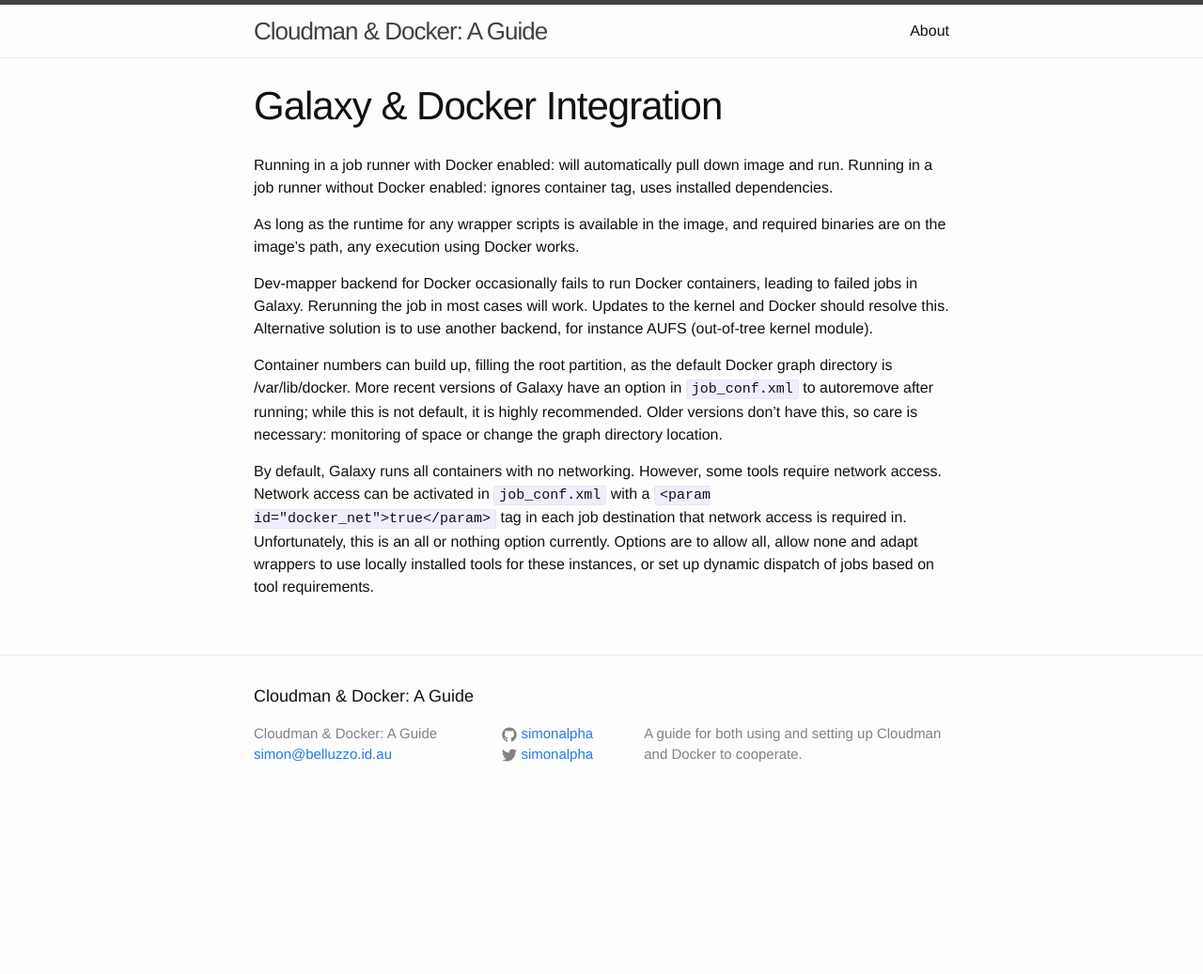
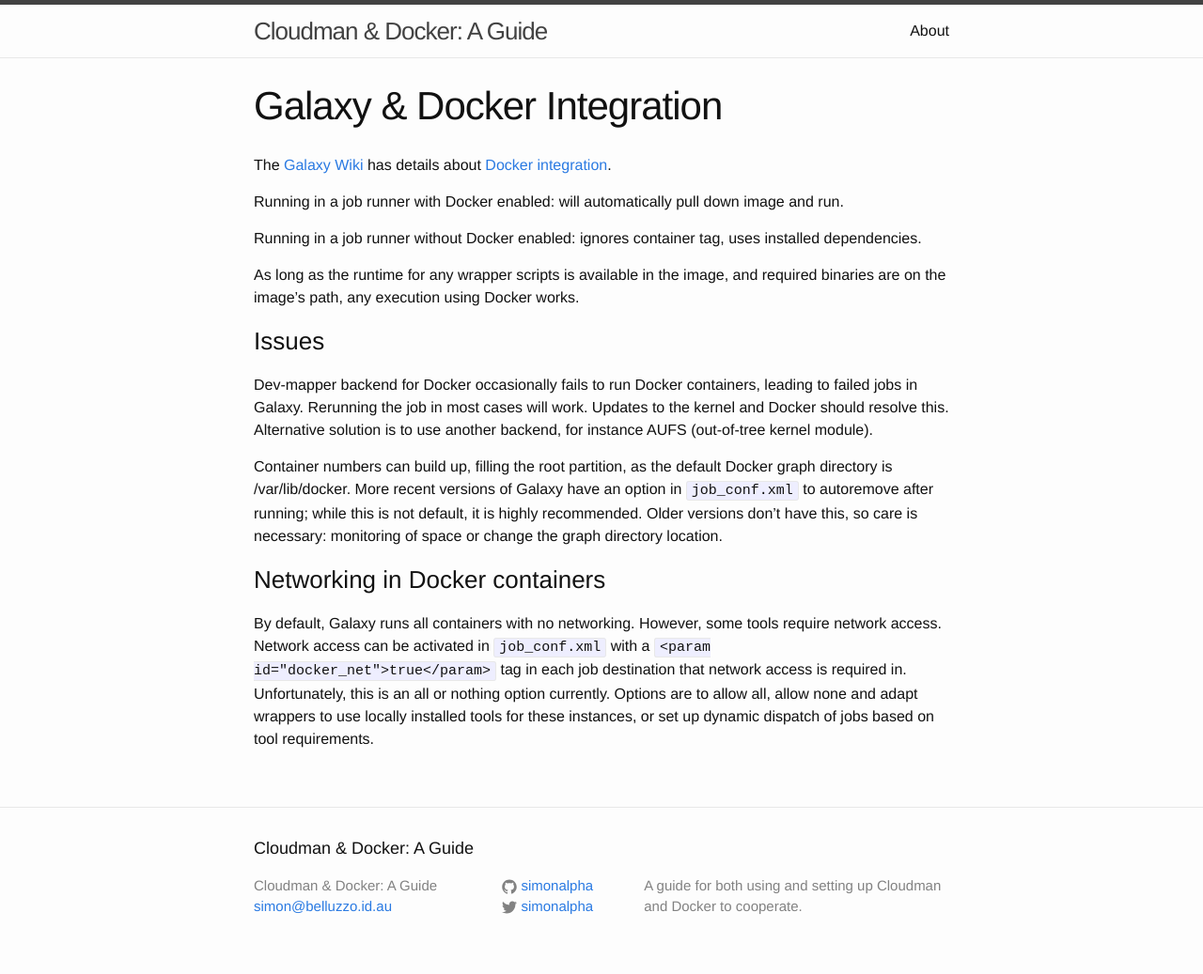
Before and after one commit to sbelluzzo/cloudman-docker-guide, a Jekyll site: the page built from _posts/2015-02-16-galaxy_docker.md, in a window 1280 px wide. Shown: the whole page at 94% size. Built offline with Jekyll 4.4.1, drawn with Linux system fonts in a browser that asks for light colours; before the commit the page ends 900 px from its top, so only the background shows below that.

Commit message:
Clean up Galaxy-Docker page

```diff
--- a/_posts/2015-02-16-galaxy_docker.md
+++ b/_posts/2015-02-16-galaxy_docker.md
@@ -2,13 +2,18 @@
 layout: page
 title: Galaxy & Docker Integration
 ---
+The [Galaxy Wiki](https://wiki.galaxyproject.org/) has details about [Docker integration](https://wiki.galaxyproject.org/Admin/Tools/Docker).
+
 Running in a job runner with Docker enabled: will automatically pull down image and run.
+
 Running in a job runner without Docker enabled: ignores container tag, uses installed dependencies.
 
 As long as the runtime for any wrapper scripts is available in the image, and required binaries are on the image's path, any execution using Docker works.
 
+###Issues
 Dev-mapper backend for Docker occasionally fails to run Docker containers, leading to failed jobs in Galaxy. Rerunning the job in most cases will work. Updates to the kernel and Docker should resolve this. Alternative solution is to use another backend, for instance AUFS (out-of-tree kernel module).
 
 Container numbers can build up, filling the root partition, as the default Docker graph directory is /var/lib/docker. More recent versions of Galaxy have an option in `job_conf.xml` to autoremove after running; while this is not default, it is highly recommended. Older versions don't have this, so care is necessary: monitoring of space or change the graph directory location.
 
+###Networking in Docker containers
 By default, Galaxy runs all containers with no networking. However, some tools require network access. Network access can be activated in `job_conf.xml` with a `<param id="docker_net">true</param>` tag in each job destination that network access is required in. Unfortunately, this is an all or nothing option currently. Options are to allow all, allow none and adapt wrappers to use locally installed tools for these instances, or set up dynamic dispatch of jobs based on tool requirements.
```
